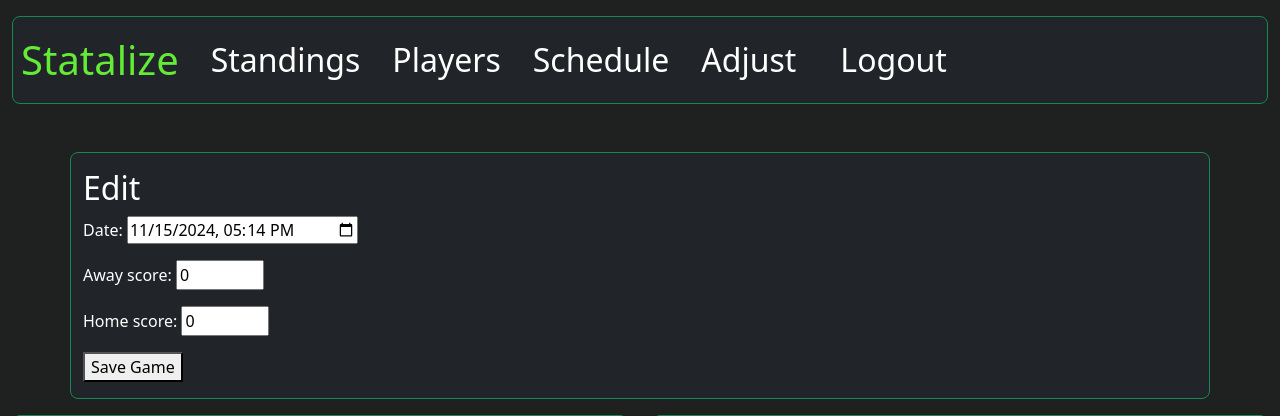
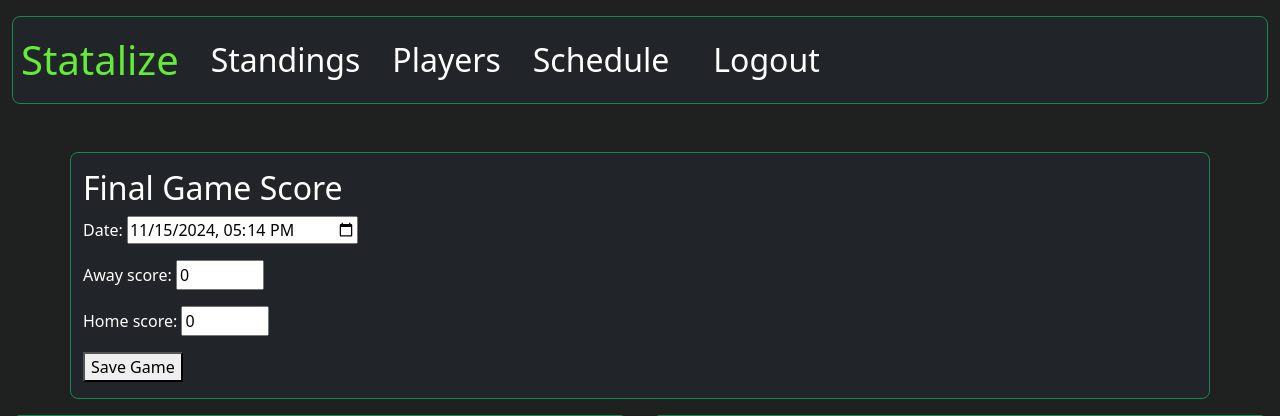
Before and after one commit to sfitz3215/statalize, a Django app: page /game/4faab81b-7285-4bf7-981e-a174504162c6/ in a window 1280 px wide. Shown: the top 416 px of the page. Run offline with Django 5.2, Linux system fonts and the light colour scheme; a user stored in the database is signed in; data comes from the database, SQL or seed files in the repository; some libraries are stand-ins or nearby versions.

Commit message:
Presentation Final Version

```diff
--- a/statalize_app/forms.py
+++ b/statalize_app/forms.py
@@ -216,7 +216,7 @@ class GamePitcherForm(forms.Form):
             self.helper = FormHelper(self)
             self.helper.form_action = reverse_lazy('home')
             self.helper.form_method = 'POST'
-            self.helper.add_input(Submit('submit', 'Login'))
+            self.helper.add_input(Submit('submit', 'Add Pitcher Stats'))
             stats = GamePitcherStats.objects.get(game=game, pitcher=pitcher)
             self.fields['SO'].initial = stats.SO
             self.fields['hits'].initial = stats.hits
--- a/statalize_app/views.py
+++ b/statalize_app/views.py
@@ -366,6 +366,7 @@ def edit_player_game(request, game_id, player_id):
     roster_player = get_object_or_404(player, id=player_id)
     form = GamePlayerForm(data=request.POST or None, game=game_id, player=player_id)
     if form.is_valid():
+        GamePlayerStats.objects.filter(game=game_id, player_id=player_id).delete()
         AB = form.cleaned_data['AB']
         BB = form.cleaned_data['BB']
         SO = form.cleaned_data['SO']
--- a/templates/base.html
+++ b/templates/base.html
@@ -10,10 +10,6 @@
     <style>
         body {
             background-color:#1f2020;
-        }
-
-        .navbar{
-            background:#3c3c3c;
         }
 
         .navbar .navbar-brand{
@@ -82,9 +78,6 @@
                         <a class="nav-item nav-link mx-2" href="{% url 'standings' %}"><h2>Standings</h2></a>
                         <a class="nav-item nav-link mx-2" href="{% url 'players' %}"><h2>Players</h2></a>
                         <a class="nav-item nav-link mx-2" href="{% url 'schedule' %}"><h2>Schedule</h2></a>
-                        {% if user.username == 'admin' %}
-                            <a class="nav-item nav-link mx-2" href="{% url 'logout' %}"><h2>Adjust</h2></a>
-                        {% endif %}
                         <span class = "container rounded-3 mx-2">
                             {% if user.is_authenticated %}
                                 <a class="nav-item nav-link " href="{% url 'logout' %}"><h2>Logout</h2></a>
--- a/templates/edit_team.html
+++ b/templates/edit_team.html
@@ -29,7 +29,7 @@
                 <a href="{% url 'add_player' team_id=team.id is_pitcher=1 %}"><button type="button">Add Player</button></a>
                 <div class ="container pb-5"></div>
                 <div class="container">
-                    <h3>Other Players</h3>
+                    <h3>Players</h3>
                 </div>
 
             <div>
--- a/templates/game.html
+++ b/templates/game.html
@@ -2,7 +2,7 @@
 {% block body %}
 
 <div class="container bg-dark border border-success mt-5 pt-3 rounded-3">
-    <h2>Edit</h2>
+    <h2>Final Game Score</h2>
     <form method="post">
         {% csrf_token %}
         {{ form.as_p }}
--- a/templates/new_team.html
+++ b/templates/new_team.html
@@ -17,7 +17,6 @@
                 {% if not new %}
                     <p>Team name taken</p>
                 {% endif%}
-                <button type="submit">Create Team</button>
             </form>
             <div class ="container pb-3"></div>
         </div>
--- a/templates/statalize/standings.html
+++ b/templates/statalize/standings.html
@@ -20,6 +20,9 @@
         </tr>
       {% endfor %}
 </table>
+    {% if user.username == 'admin' %}
+       <a href="{% url 'new_team' %}">Create New Team</a>
+    {% endif %}
 <div class ="container pb-3"></div>
 </div>
 {% endblock %}
--- a/templates/statalize/teams.html
+++ b/templates/statalize/teams.html
@@ -3,7 +3,7 @@
 {% block body %}
 <div class = "container bg-dark border border-success mt-3 rounded-3">
   <h2>
-      Teams
+        Players
   </h2>
 <table class=" sortable table">
 <tr>
```
